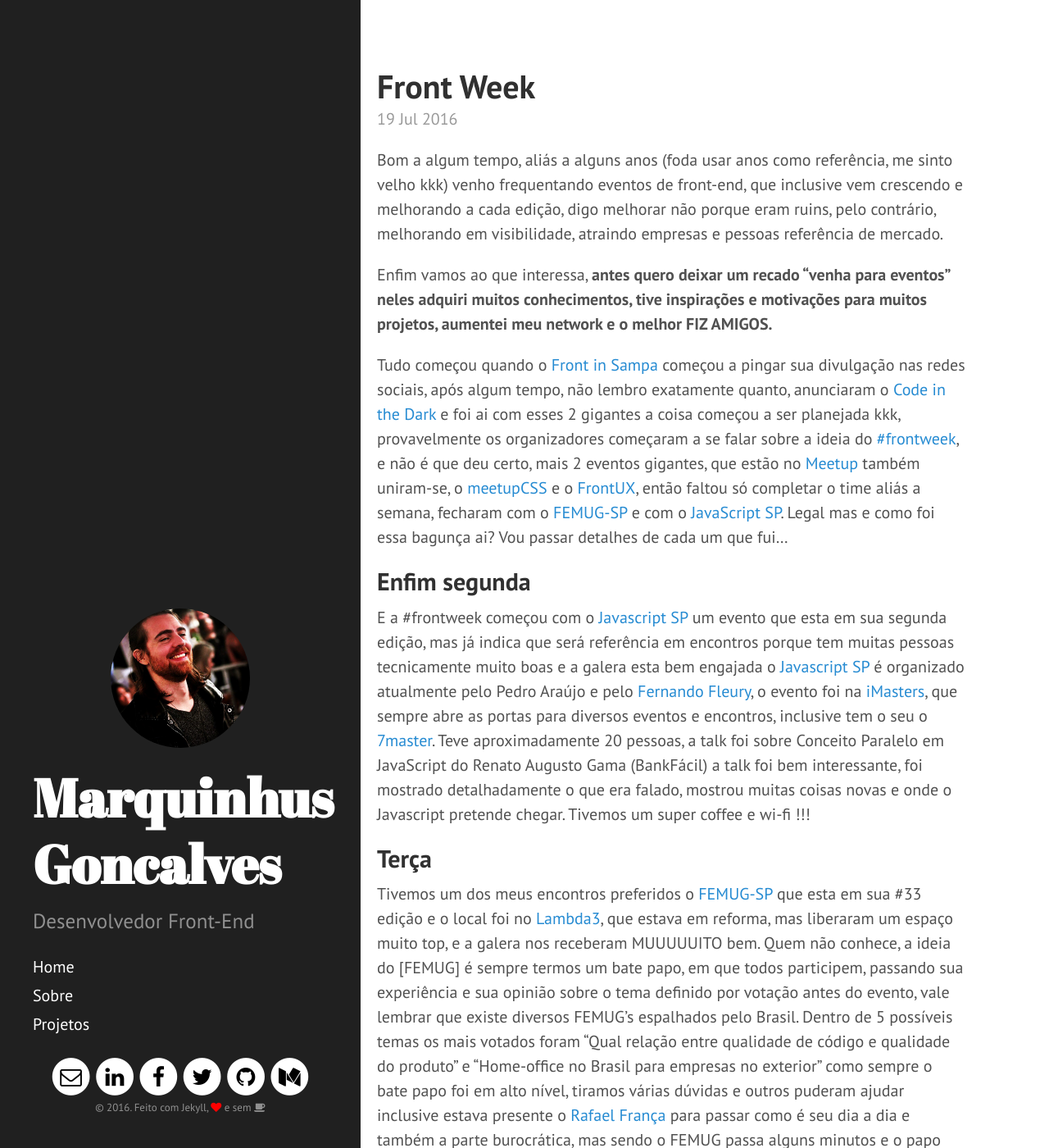
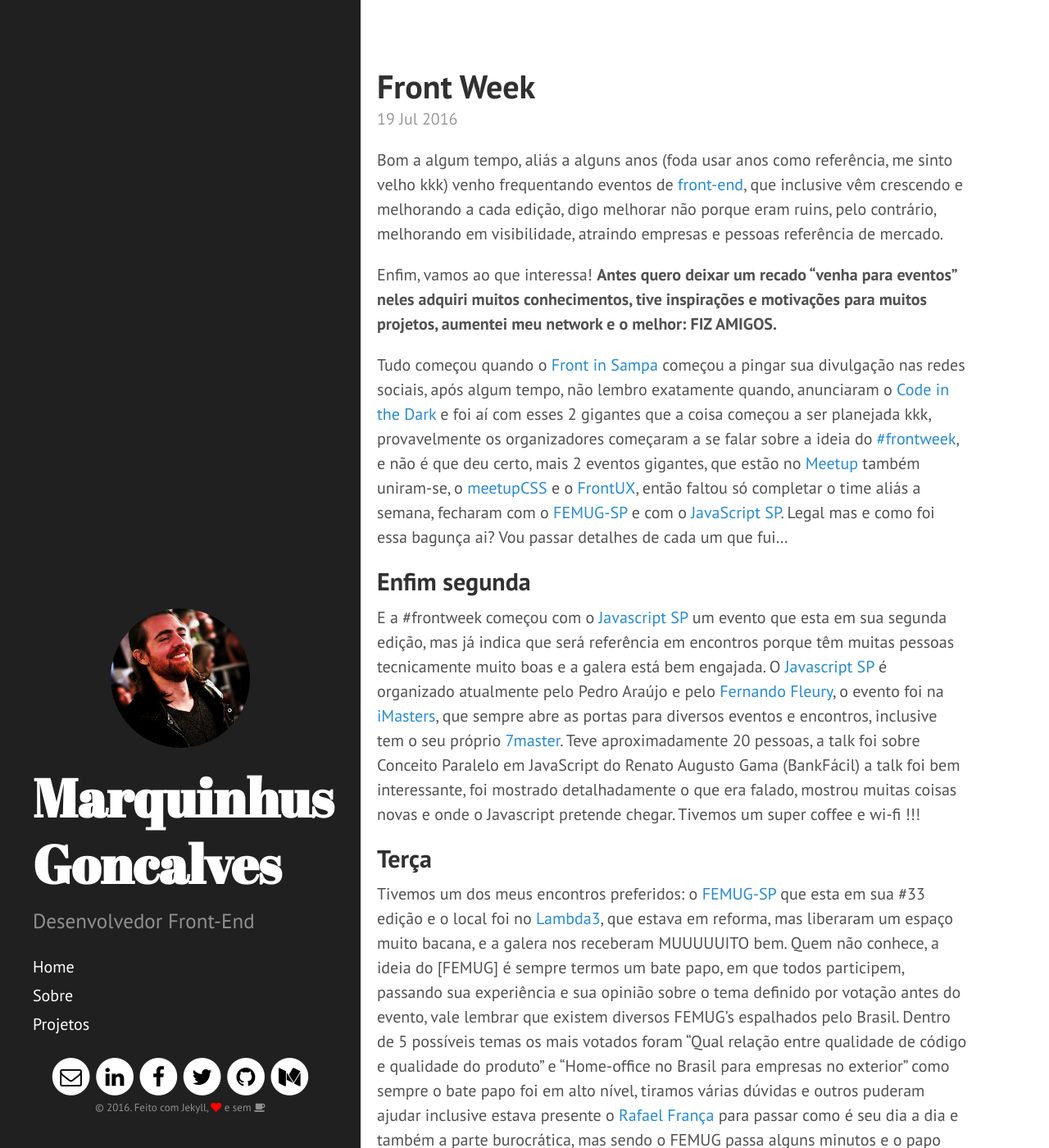
Before and after one commit to marquinhusgoncalves/marquinhusgoncalves.com, a Jekyll site: the page built from _posts/2016-07-19-Front Week.md, in a window 1280 px wide and 1400 px high. Shown: the whole window at 82% size. Built offline with Jekyll 4.4.1, drawn with Linux system fonts in a browser that asks for light colours; nearby versions of some CDN libraries; comment, search, counter and statistics services are not loaded; some of the changed text lies outside the part shown.

Commit message:
Update post

```diff
--- a/_posts/2016-07-19-Front Week.md
+++ b/_posts/2016-07-19-Front Week.md
@@ -3,23 +3,23 @@
 title: Front Week
 ---
 
-Bom a algum tempo, aliás a alguns anos (foda usar anos como referência, me sinto velho kkk) venho frequentando eventos de front-end, que inclusive vem crescendo e melhorando a cada edição, digo melhorar não porque eram ruins, pelo contrário, melhorando em visibilidade, atraindo empresas e pessoas referência de mercado.
+Bom a algum tempo, aliás a alguns anos (foda usar anos como referência, me sinto velho kkk) venho frequentando eventos de [front-end](https://pt.wikipedia.org/wiki/Front-end_e_back-end), que inclusive vêm crescendo e melhorando a cada edição, digo melhorar não porque eram ruins, pelo contrário, melhorando em visibilidade, atraindo empresas e pessoas referência de mercado.
 
-Enfim vamos ao que interessa, <span class="bold">antes quero deixar um recado “venha para eventos” neles adquiri muitos conhecimentos, tive inspirações e motivações para muitos projetos, aumentei meu network e o melhor FIZ AMIGOS.</span>
+Enfim, vamos ao que interessa! <span class="bold">Antes quero deixar um recado “venha para eventos” neles adquiri muitos conhecimentos, tive inspirações e motivações para muitos projetos, aumentei meu network e o melhor: FIZ AMIGOS.</span>
 
-Tudo começou quando o [Front in Sampa](http://frontinsampa.com.br/) começou a pingar sua divulgação nas redes sociais, após algum tempo, não lembro exatamente quanto, anunciaram o [Code in the Dark](http://codeinthedark.com.br/) e foi ai com esses 2 gigantes a coisa começou a ser planejada kkk, provavelmente os organizadores começaram a se falar sobre a ideia do [#frontweek](https://twitter.com/search?q=%23frontweek&src=typd), e não é que deu certo, mais 2 eventos gigantes, que estão no [Meetup](http://www.meetup.com/pt-BR/) também uniram-se, o [meetupCSS](http://www.meetup.com/pt-BR/CSS-SP/) e o [FrontUX](http://www.meetup.com/pt-BR/FrontUX/), então faltou só completar o time aliás a semana, fecharam com o [FEMUG-SP](https://sp.femug.com/) e com o [JavaScript SP](http://www.meetup.com/pt-BR/Javascript-SP/). Legal mas e como foi essa bagunça ai? Vou passar detalhes de cada um que fui…
+Tudo começou quando o [Front in Sampa](http://frontinsampa.com.br/) começou a pingar sua divulgação nas redes sociais, após algum tempo, não lembro exatamente quando, anunciaram o [Code in the Dark](http://codeinthedark.com.br/) e foi aí com esses 2 gigantes que a coisa começou a ser planejada kkk, provavelmente os organizadores começaram a se falar sobre a ideia do [#frontweek](https://twitter.com/search?q=%23frontweek&src=typd), e não é que deu certo, mais 2 eventos gigantes, que estão no [Meetup](http://www.meetup.com/pt-BR/) também uniram-se, o [meetupCSS](http://www.meetup.com/pt-BR/CSS-SP/) e o [FrontUX](http://www.meetup.com/pt-BR/FrontUX/), então faltou só completar o time aliás a semana, fecharam com o [FEMUG-SP](https://sp.femug.com/) e com o [JavaScript SP](http://www.meetup.com/pt-BR/Javascript-SP/). Legal mas e como foi essa bagunça ai? Vou passar detalhes de cada um que fui…
 
 <h2>Enfim segunda</h2>
 
-E a #frontweek começou com o [Javascript SP](http://www.meetup.com/pt-BR/Javascript-SP/) um evento que esta em sua segunda edição, mas já indica que será referência em encontros porque tem muitas pessoas tecnicamente muito boas e a galera esta bem engajada o [Javascript SP](http://www.meetup.com/pt-BR/Javascript-SP/) é organizado atualmente pelo Pedro Araújo e pelo [Fernando Fleury](https://twitter.com/fernando_fleury), o evento foi na [iMasters](https://twitter.com/iMasters), que sempre abre as portas para diversos eventos e encontros, inclusive tem o seu o [7master](http://setemasters.imasters.com.br/). Teve aproximadamente 20 pessoas, a talk foi sobre Conceito Paralelo em JavaScript do Renato Augusto Gama (BankFácil) a talk foi bem interessante, foi mostrado detalhadamente o que era falado, mostrou muitas coisas novas e onde o Javascript pretende chegar. Tivemos um super coffee e wi-fi !!!
+E a #frontweek começou com o [Javascript SP](http://www.meetup.com/pt-BR/Javascript-SP/) um evento que esta em sua segunda edição, mas já indica que será referência em encontros porque têm muitas pessoas tecnicamente muito boas e a galera está bem engajada. O [Javascript SP](http://www.meetup.com/pt-BR/Javascript-SP/) é organizado atualmente pelo Pedro Araújo e pelo [Fernando Fleury](https://twitter.com/fernando_fleury), o evento foi na [iMasters](https://twitter.com/iMasters), que sempre abre as portas para diversos eventos e encontros, inclusive tem o seu próprio [7master](http://setemasters.imasters.com.br/). Teve aproximadamente 20 pessoas, a talk foi sobre Conceito Paralelo em JavaScript do Renato Augusto Gama (BankFácil) a talk foi bem interessante, foi mostrado detalhadamente o que era falado, mostrou muitas coisas novas e onde o Javascript pretende chegar. Tivemos um super coffee e wi-fi !!!
 
 <h2>Terça</h2>
 
-Tivemos um dos meus encontros preferidos o [FEMUG-SP](https://sp.femug.com/) que esta em sua #33 edição e o local foi no [Lambda3](https://twitter.com/lambdatres), que estava em reforma, mas liberaram um espaço muito top, e a galera nos receberam MUUUUUITO bem. Quem não conhece, a ideia do [FEMUG] é sempre termos um bate papo, em que todos participem, passando sua experiência e sua opinião sobre o tema definido por votação antes do evento, vale lembrar que existe diversos FEMUG's espalhados pelo Brasil. Dentro de 5 possíveis temas os mais votados foram “Qual relação entre qualidade de código e qualidade do produto” e “Home-office no Brasil para empresas no exterior” como sempre o bate papo foi em alto nível, tiramos várias dúvidas e outros puderam ajudar inclusive estava presente o [Rafael França](https://twitter.com/rafaelfranca) para passar como é seu dia a dia e também a parte burocrática, mas sendo o FEMUG passa alguns minutos e o papo flui, muitas vezes mudando totalmente o tema original, mas sempre mantendo o foco na área, como se você estivesse em casa ou bar conversando com amigos, fora que rola altas brincadeiras e risadas. Tivemos um super café e wi-fi
+Tivemos um dos meus encontros preferidos: o [FEMUG-SP](https://sp.femug.com/) que esta em sua #33 edição e o local foi no [Lambda3](https://twitter.com/lambdatres), que estava em reforma, mas liberaram um espaço muito bacana, e a galera nos receberam MUUUUUITO bem. Quem não conhece, a ideia do [FEMUG] é sempre termos um bate papo, em que todos participem, passando sua experiência e sua opinião sobre o tema definido por votação antes do evento, vale lembrar que existem diversos FEMUG's espalhados pelo Brasil. Dentro de 5 possíveis temas os mais votados foram “Qual relação entre qualidade de código e qualidade do produto” e “Home-office no Brasil para empresas no exterior” como sempre o bate papo foi em alto nível, tiramos várias dúvidas e outros puderam ajudar inclusive estava presente o [Rafael França](https://twitter.com/rafaelfranca) para passar como é seu dia a dia e também a parte burocrática, mas sendo o FEMUG passa alguns minutos e o papo flui, muitas vezes mudando totalmente o tema original, mas sempre mantendo o foco na área, como se você estivesse em casa ou bar conversando com amigos, fora que rola altas brincadeiras e risadas. Tivemos um super café e wi-fi
 
 <h2>Quarta</h2>
 
-Tenho certeza que a galera estava bem ansiosa, o dia era de [FrontUX](https://twitter.com/front_ux) no [Nubank](https://twitter.com/nubankbrasil), uns dias antes os organizadores do evento [Matheus Marsiglio](https://twitter.com/matmarsiglio) e [Guilherme Moura](https://twitter.com/ogmoura) anunciaram que o evento era um dos mais agitados no Meetup no PLANETA e que as vagas foram preenchidas em exatos 14 segundos, quero agradecer minha namorada que ficou dando reload na página e fez o cadastro pra mim #s2. A ideia do evento é aproximar mais designers e desenvolvedores e elevar o nível da galera em relação a UX, o tema foi sobre Métricas e foi muito foda porque como o bate papo é bem informal, mesmo quem é iniciante consegue absorver os assuntos nível hard porque a galera faz questão de dar detalhes maiores sobre o que esta falando para que haja compreensão de todos. O [Ricardo Sato](https://twitter.com/rseiji) fez toda a recepção na empresa que por sinal é top, e quero dar um destaque para o [Marco Bruno](https://twitter.com/marcobrunobr) o cara é sensacional e foi o representante da [Caelum](https://www.caelum.com.br/), [Alura](https://www.alura.com.br/) e [Casa do Código](https://www.casadocodigo.com.br/) que patrocinou as brejas, isso mesmo teve breja, vários brindes e também foi sorteado brindes e ingressos para os eventos.
+Tenho certeza que a galera estava bem ansiosa, o dia era de [FrontUX](https://twitter.com/front_ux) no [Nubank](https://twitter.com/nubankbrasil), uns dias antes os organizadores do evento [Matheus Marsiglio](https://twitter.com/matmarsiglio) e [Guilherme Moura](https://twitter.com/ogmoura) anunciaram que o evento era um dos mais agitados no Meetup no PLANETA e que as vagas foram preenchidas em exatos 14 segundos, quero agradecer minha namorada que ficou dando reload na página e fez o cadastro pra mim #s2. A ideia do evento é aproximar mais designers e desenvolvedores e elevar o nível da galera em relação a UX, o tema foi sobre Métricas e foi muito foda porque como o bate papo é bem informal, mesmo quem é iniciante consegue absorver os assuntos nível hard porque a galera faz questão de dar detalhes maiores sobre o que esta falando para que haja compreensão de todos. O [Ricardo Sato](https://twitter.com/rseiji) fez toda a recepção na empresa que por sinal é linda, e quero dar um destaque para o [Marco Bruno](https://twitter.com/marcobrunobr) o cara é sensacional e foi o representante da [Caelum](https://www.caelum.com.br/), [Alura](https://www.alura.com.br/) e [Casa do Código](https://www.casadocodigo.com.br/) que patrocinou as brejas, isso mesmo teve breja, vários brindes e também foram sorteado brindes e ingressos para os eventos.
 
 <h2>Quinta-feira</h2>
 
@@ -39,7 +39,7 @@
 
 Só entrar no auditório já foi mega impressionante, era como entrar em uma “danceteria” (sim, eu sou do tempo das danceterias) de filme, luzes coloridas, lasers fodas, quatro TVs mostrando uma lista dos inscritos, quatro mesas com mais quatro TV’s voltadas pro público e atrás um chrome book pra quem fosse codar.
 
-Além da estrutura estar super bem montada e organizada, tinha um DJ top discotecando, as músicas, antes das batalhas foram muito boas, mas as músicas para as batalhas, mano, que espetáculo. Muito bem escolhidas, muito bem sincronizadas e o [Renan Bulgueroni](https://twitter.com/rbulgueroni) não sambou (entendedores entenderão) nenhuma vez, parabéns a ele pelas escolhas das músicas e a performance em geral. Por livre e espontânea pressão o Renan criou uma [playlist no Spotify](https://open.spotify.com/user/12144984142/playlist/1SWPwNb6fQ0CZD5STvQJZC), aproveitem sem moderação.
+Além da estrutura estar super bem montada e organizada, tinha um DJ discotecando, as músicas, antes das batalhas foram muito boas, mas as músicas para as batalhas, mano, que espetáculo. Muito bem escolhidas, muito bem sincronizadas e o [Renan Bulgueroni](https://twitter.com/rbulgueroni) não sambou (entendedores entenderão) nenhuma vez, parabéns a ele pelas escolhas das músicas e a performance em geral. Por livre e espontânea pressão o Renan criou uma [playlist no Spotify](https://open.spotify.com/user/12144984142/playlist/1SWPwNb6fQ0CZD5STvQJZC), aproveitem sem moderação.
 
 Tinha para comer uns sanduíches legais, uns canapés muito bons, docinhos, refri, água e Heineken na faixa.
 
```
Also changed, not shown: other parts of _posts/2016-07-19-Front Week.md (+1 -1 lines).
